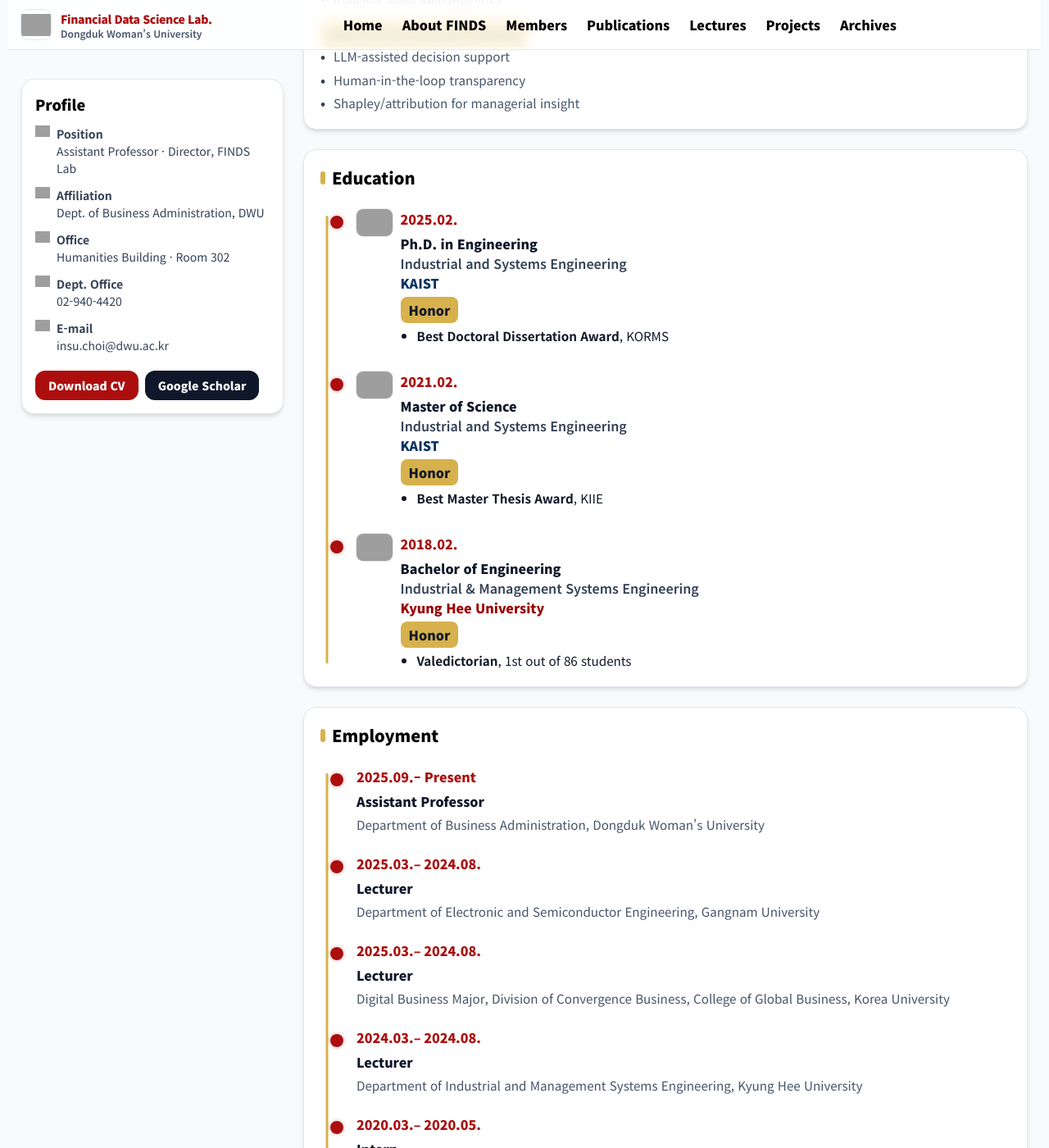
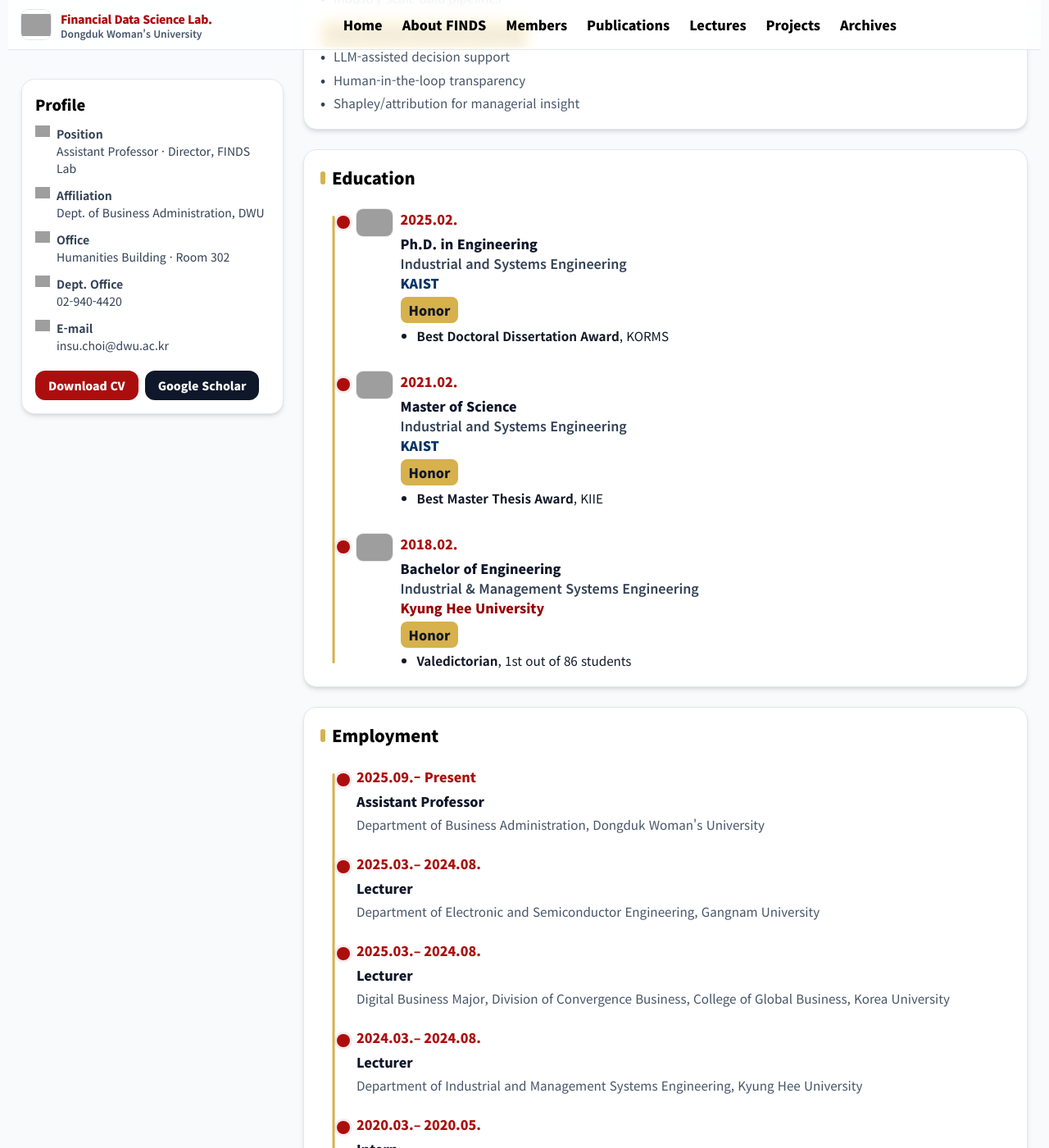
Before and after one commit to FinDS-Lab/site, a Jekyll site: the page built from members-director.html, in a window 1280 px wide and 1400 px high, scrolled down 2602 px. Shown: the whole window at 82% size. Built offline with Jekyll 4.4.1, drawn with Linux system fonts in a browser that asks for light colours; nearby versions of some CDN libraries; grey boxes are pictures that could not be loaded.

Commit message:
Update members-director.html

```diff
--- a/members-director.html
+++ b/members-director.html
@@ -91,7 +91,7 @@ permalink: /members-director.html
     --accent:#ac0e0e;
     --gold:#d6b14d;
     --year-size:16px;      /* 날짜 폰트 & bullet 지름 (약 +2pt) */
-    --axis-x:0.5rem;         /* 골드 라인(center) x 위치 */
+    --axis-x:1rem;         /* 골드 라인(center) x 위치 */
     --dot-offset:-2rem;    /* bullet center = axis + offset (음수면 축보다 왼쪽) */
   }
 
```
